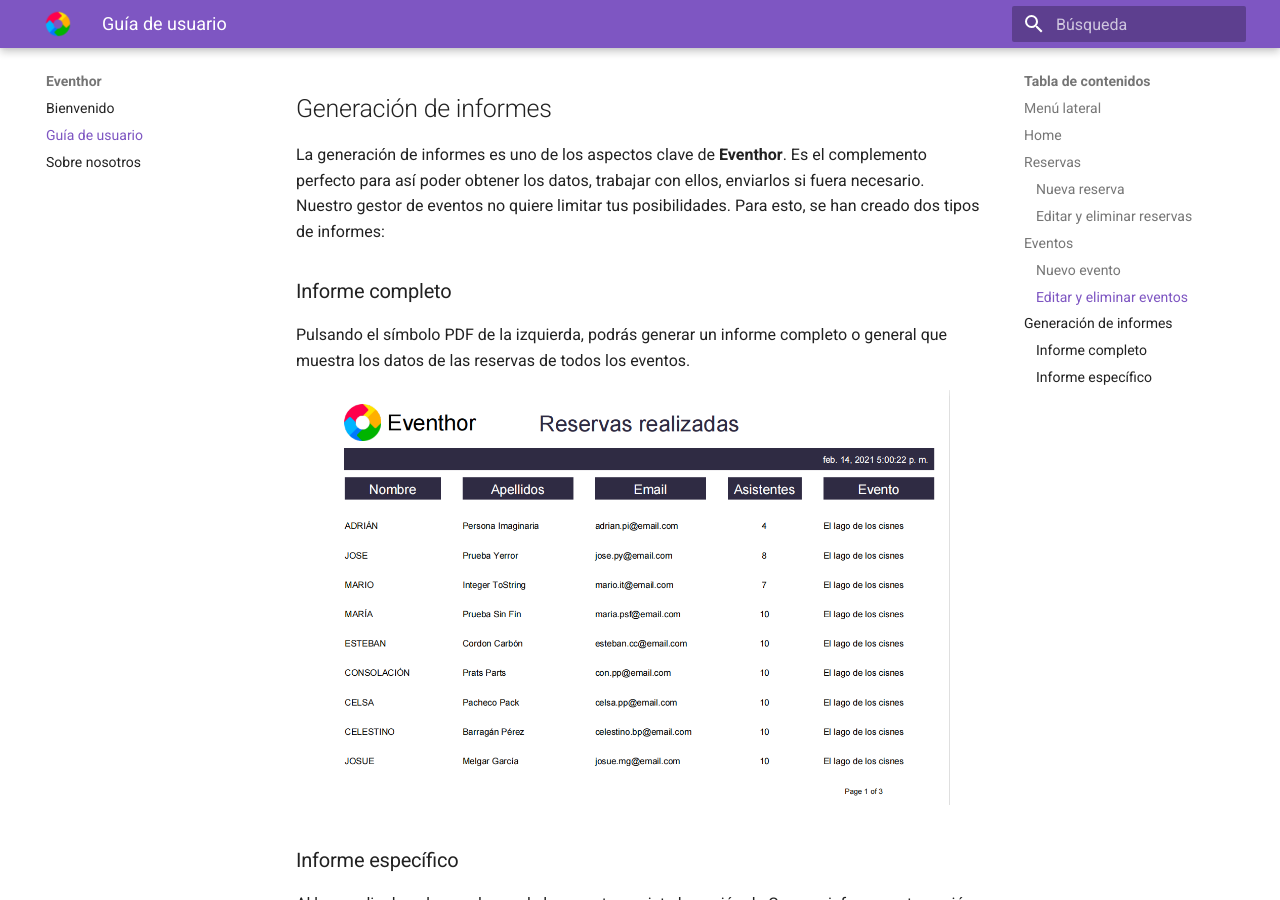
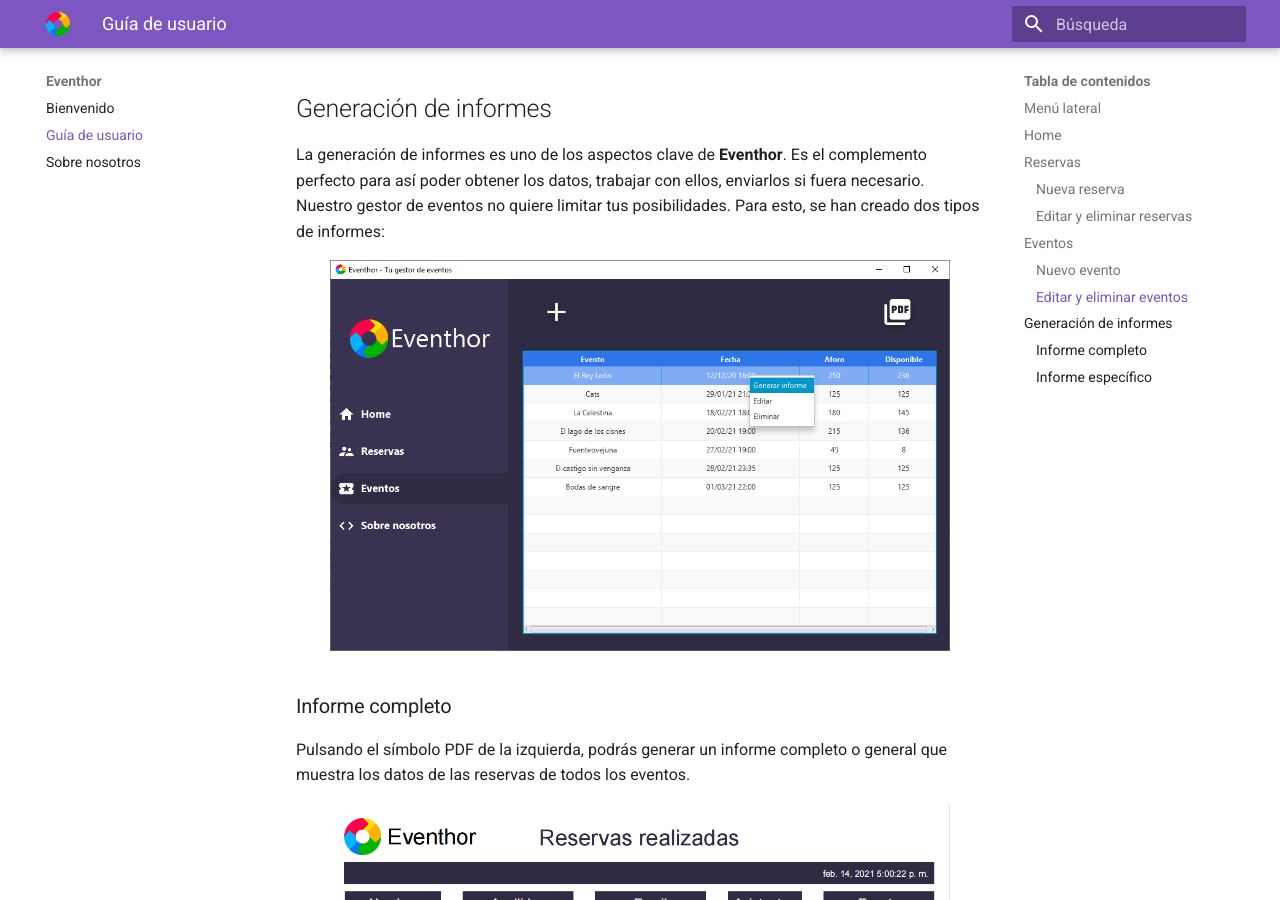
Before and after one commit to C-Domenech/Gestor-Eventos-User-Help, an MkDocs documentation site: the page built from docs/guide.md, in a window 1280 px wide and 900 px high, scrolled down 4571 px. Built offline with MkDocs 1.6.1 and Material for MkDocs 9.7.7, drawn with Linux system fonts in a browser that asks for light colours.

Commit message:
Update guide.md

```diff
--- a/docs/guide.md
+++ b/docs/guide.md
@@ -78,6 +78,9 @@ Es posible editar o eliminar una reserva desde la tabla, haz clic derecho sobre
 ## Generación de informes
 
 La generación de informes es uno de los aspectos clave de **Eventhor**. Es el complemento perfecto para así poder obtener los datos, trabajar con ellos, enviarlos si fuera necesario. Nuestro gestor de eventos no quiere limitar tus posibilidades. Para esto, se han creado dos tipos de informes:
+<p align="center">
+    <img width="90%" src="https://raw.githubusercontent.com/C-Domenech/Gestor-Eventos-User-Help/main/docs/assets/eventos.png">
+</p>
 
 ### Informe completo
 
```
